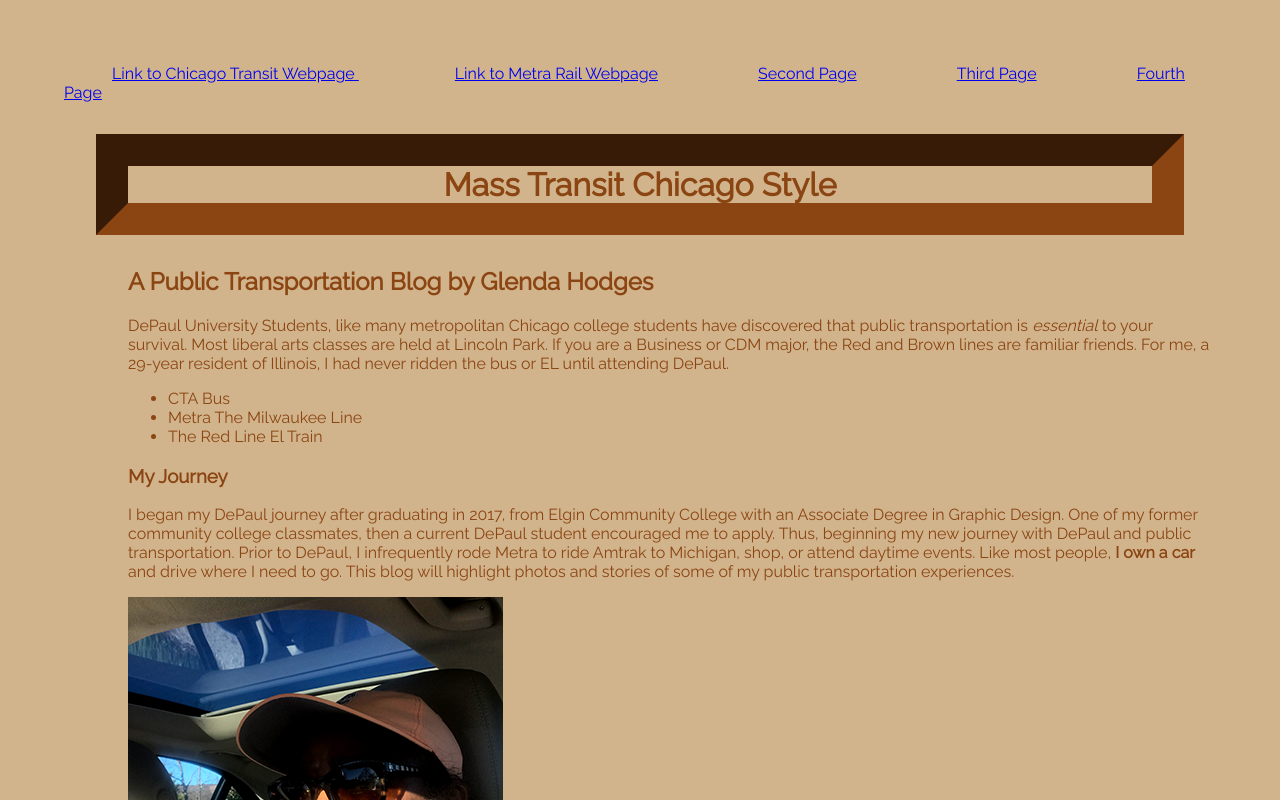
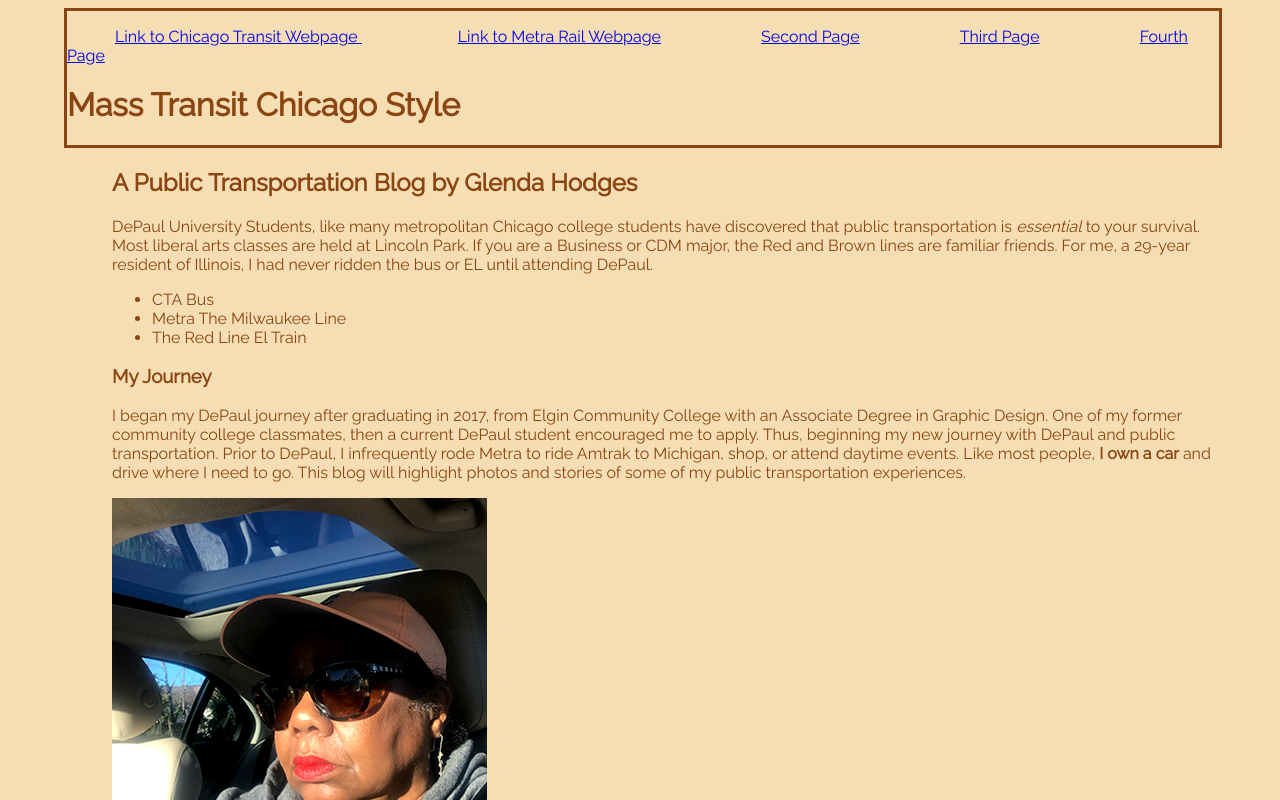
Before and after one commit to GHodges1954/GHodges1954.github.io, a plain HTML site: page Glenda_midterm/index.html in a window 1280 px wide. Shown: the top 800 px of the page. Drawn offline with Linux system fonts and the light colour scheme.

Commit message:
changes gh

```diff
--- a/Glenda_midterm/index.html
+++ b/Glenda_midterm/index.html
@@ -4,7 +4,7 @@
         <meta charset="utf-8">
         <meta name="description" content="My Chicago Transit. Riding the Red Line, CTA and Metra Experiences">
          <title>Mass Transit Chicago Style</title>
-        <link href="index.css" rel="stylesheet">
+        <link href="stylesheets/styles.css" rel="stylesheet">
         <link href="https://fonts.googleapis.com/css?family=Raleway" rel="stylesheet">
 
     </head>
@@ -20,14 +20,14 @@
             <a href="4.html">Fourth Page</a>
         </nav>
 
-        <h1>Mass Transit Chicago Style</h1>
+        <h1 class="glenda" id="hodges">Mass Transit Chicago Style</h1>
         </header>
 
-        <main>
+        <main class="glenda">
             <h2> A Public Transportation Blog by Glenda Hodges</h2>
             <p>DePaul University Students, like many metropolitan Chicago college students have discovered that public transportation is <em>essential</em> to your survival. Most liberal arts classes are held at Lincoln Park. If you are a Business or CDM major, the Red and Brown lines are familiar friends. For me, a 29-year resident of Illinois, I had never ridden the bus or EL until attending DePaul.</p>
 
-        <ul>
+        <ul class="glenda">
             <li>CTA Bus</li>
             <li>Metra The Milwaukee Line</li>
             <li>The Red Line El Train</li>
@@ -39,6 +39,9 @@
 
              <img src="images/gh.png" style="width: 375px:  height 426px;"alt=" Preparing for the Red Line"><br><img src="images/el2.png" style="width: 250px: height:233px;"alt="Fullerton El Station Stop">
 
+<!--                Back to top link :  In href ="#id" -->
+            <br><br>
+            <a href="#hodges">top</a>
             <br><br>
       </section>
 
--- /dev/null
+++ b/Glenda_midterm/stylesheets/styles.css
@@ -0,0 +1,46 @@
+body{
+    margin-right: 4em;
+    margin-left: 4em;
+    font-family: 'Raleway', sans-serif;
+    background-color: wheat;
+    color:saddlebrown;
+}
+
+header{
+    background-color: wheat;
+    width: 100%;
+    border-style: solid;
+    border-width: .2em;
+}
+
+nav{
+    border-width: 1em;
+    border-color: tan;
+    margin-top:1em;
+}
+
+nav a{
+    margin: 3em;
+    width:6em;
+    text-align: center;
+
+}
+
+main{
+    margin-left: 3em
+    }
+h1{
+/*
+   border: .2em;
+    border-style:inset;
+    margin:.2em;
+    border-color:orange;
+*/
+    text-align: left;
+}
+
+/*
+.glenda{
+    color: tan;
+    background-color: tan;
+}*/
```
Also changed, not shown: Glenda_midterm/2.html (+1 -1 lines), Glenda_midterm/3.html (+6 -2 lines), Glenda_midterm/4.html (+1 -1 lines).
